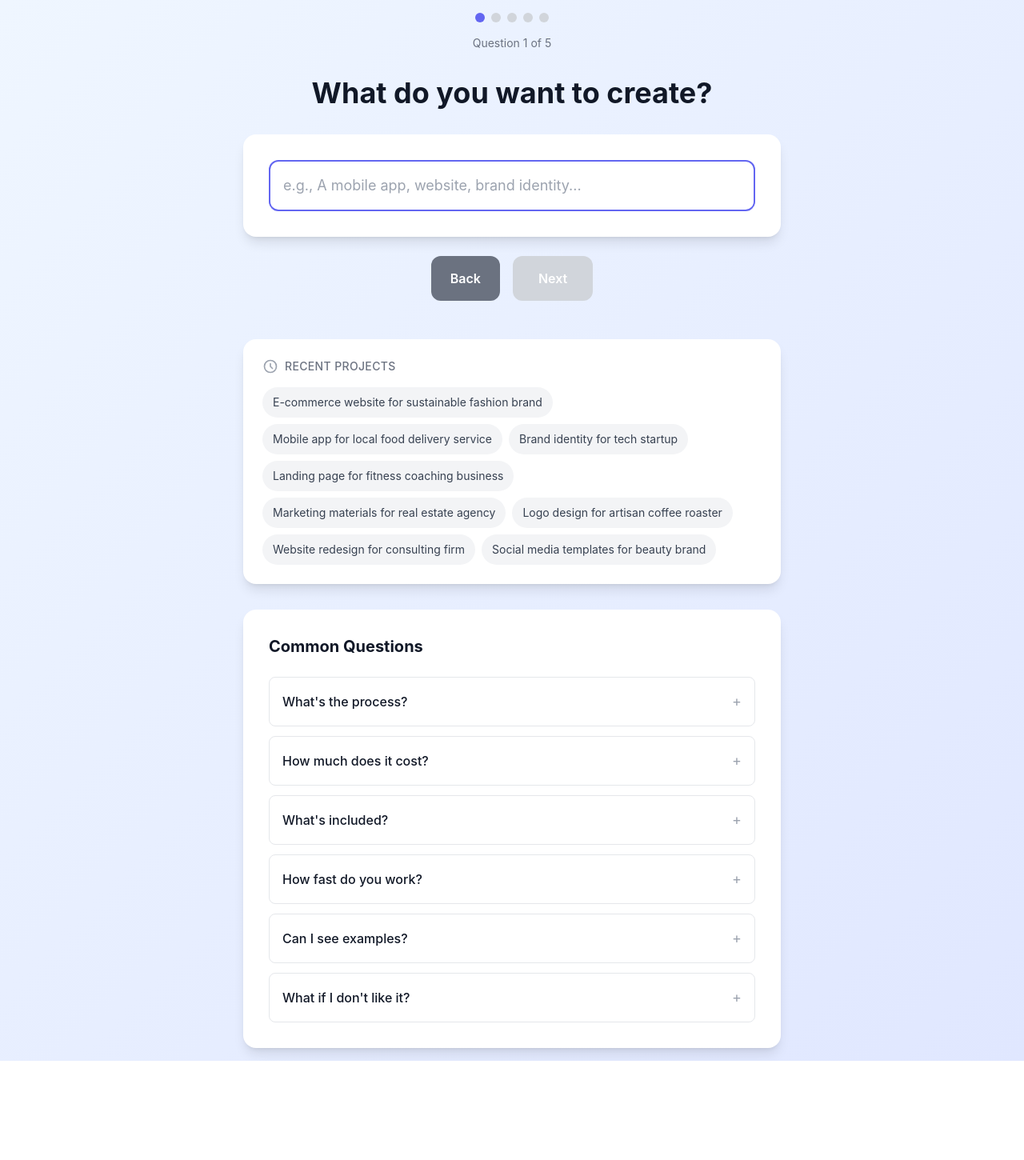
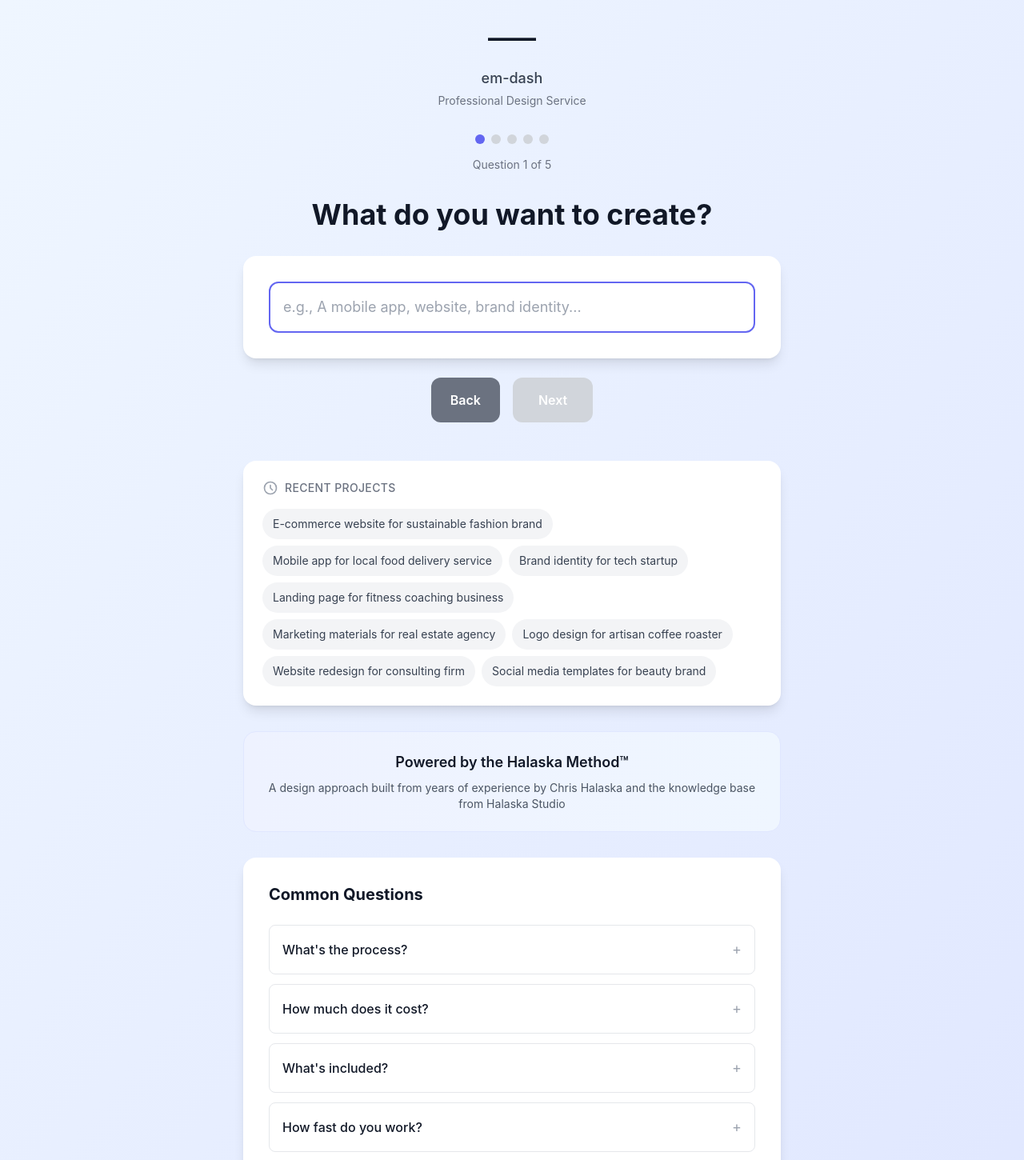
Before and after one commit to chalaska/design-service-website, a Next.js app: page / in a window 1280 px wide. Shown: the top 1450 px of the page at 80% size. Before the commit the page ends 1326 px from the top, so only its background shows below. Built offline with nearby package versions, Linux system fonts and the light colour scheme.

Commit message:
Update index.tsx

```diff
--- a/pages/index.tsx
+++ b/pages/index.tsx
@@ -129,6 +129,12 @@ export default function Home() {
 
       <main className="min-h-screen bg-gradient-to-br from-blue-50 to-indigo-100 flex items-center justify-center p-4">
         <div className="w-full max-w-2xl">
+          {/* Logo and Branding - Always Visible */}
+          <div className="text-center mb-8">
+            <div className="text-6xl font-light text-gray-900 mb-2">—</div>
+            <div className="text-lg font-medium text-gray-700 mb-1">em-dash</div>
+            <div className="text-sm text-gray-500">Professional Design Service</div>
+          </div>
           {!isComplete ? (
             /* Question Flow */
             <div className="text-center">
@@ -284,6 +290,18 @@ export default function Home() {
             </div>
           </div>
 
+          {/* Halaska Method Section */}
+          <div className="mt-8 bg-gradient-to-r from-indigo-50 to-blue-50 rounded-2xl p-6 border border-indigo-100">
+            <div className="text-center">
+              <h3 className="text-lg font-semibold text-gray-900 mb-2">
+                Powered by the Halaska Method™
+              </h3>
+              <p className="text-sm text-gray-600">
+                A design approach built from years of experience by Chris Halaska and the knowledge base from Halaska Studio
+              </p>
+            </div>
+          </div>
+
           {/* FAQ Section - Always Visible */}
           <div className="mt-8 bg-white rounded-2xl shadow-lg p-8">
             <h2 className="text-xl font-bold text-gray-900 mb-6">
```
